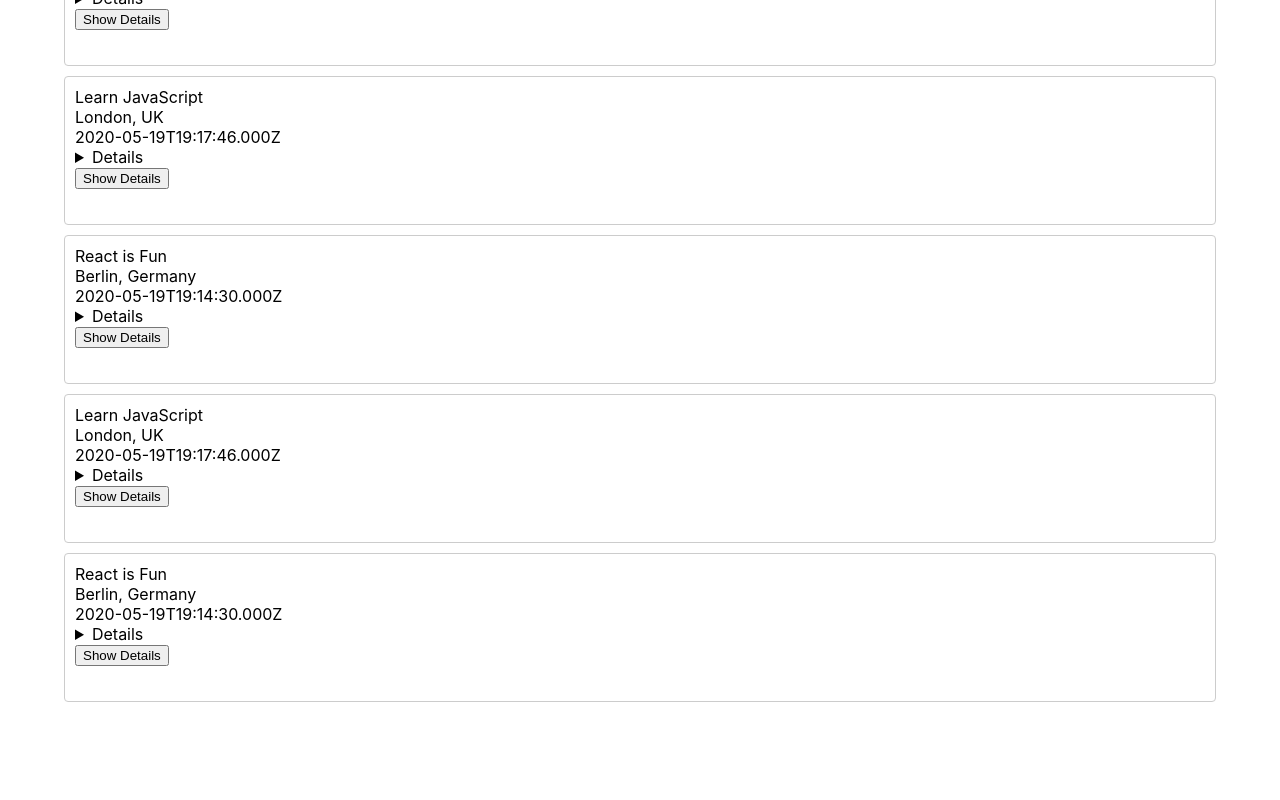
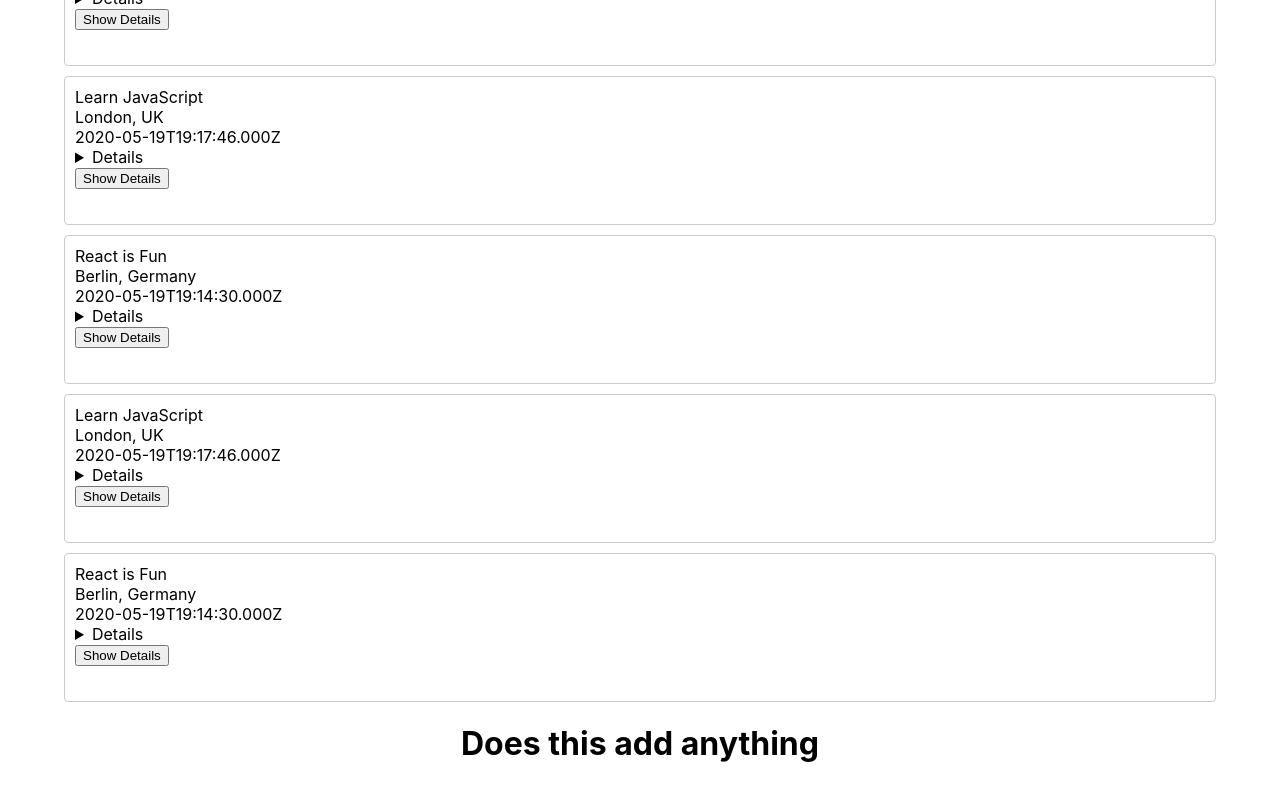
Before and after one commit to MitchellDLandau/meet-app, a React (Create React App) app: page / in a window 1280 px wide. Shown: the part 4596-5396 px from the top of the page. Before the commit the page ends 5340 px from the top, so only its background shows below. Built offline with nearby package versions, Linux system fonts and the light colour scheme.

Commit message:
inserting HTML for testing

```diff
--- a/src/App.js
+++ b/src/App.js
@@ -42,6 +42,9 @@
         setCurrentNOE={setCurrentNOE}
         setErrorAlert={setErrorAlert} />
       <EventList events={events} />
+      <div>
+        <h1>Does this add anything</h1>
+      </div>
     </div>
   );
 };
```
